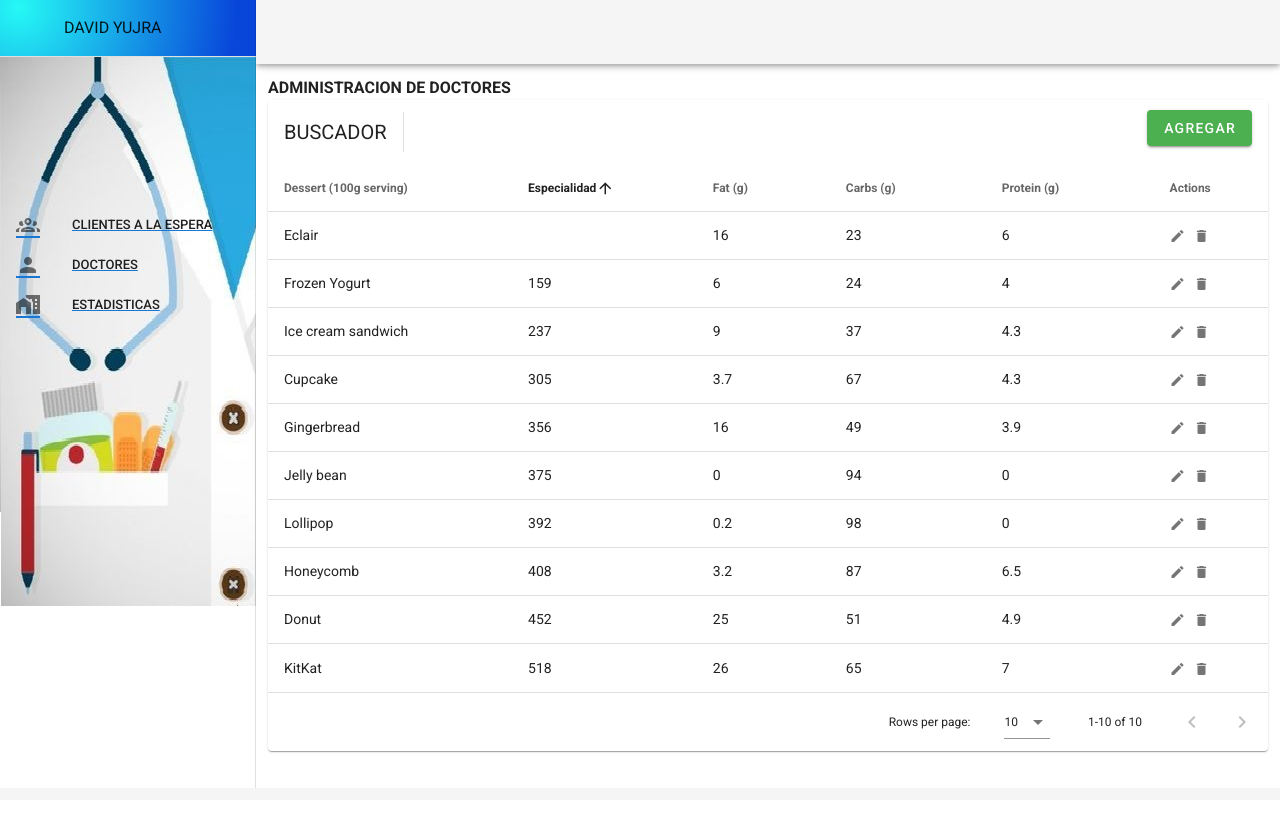
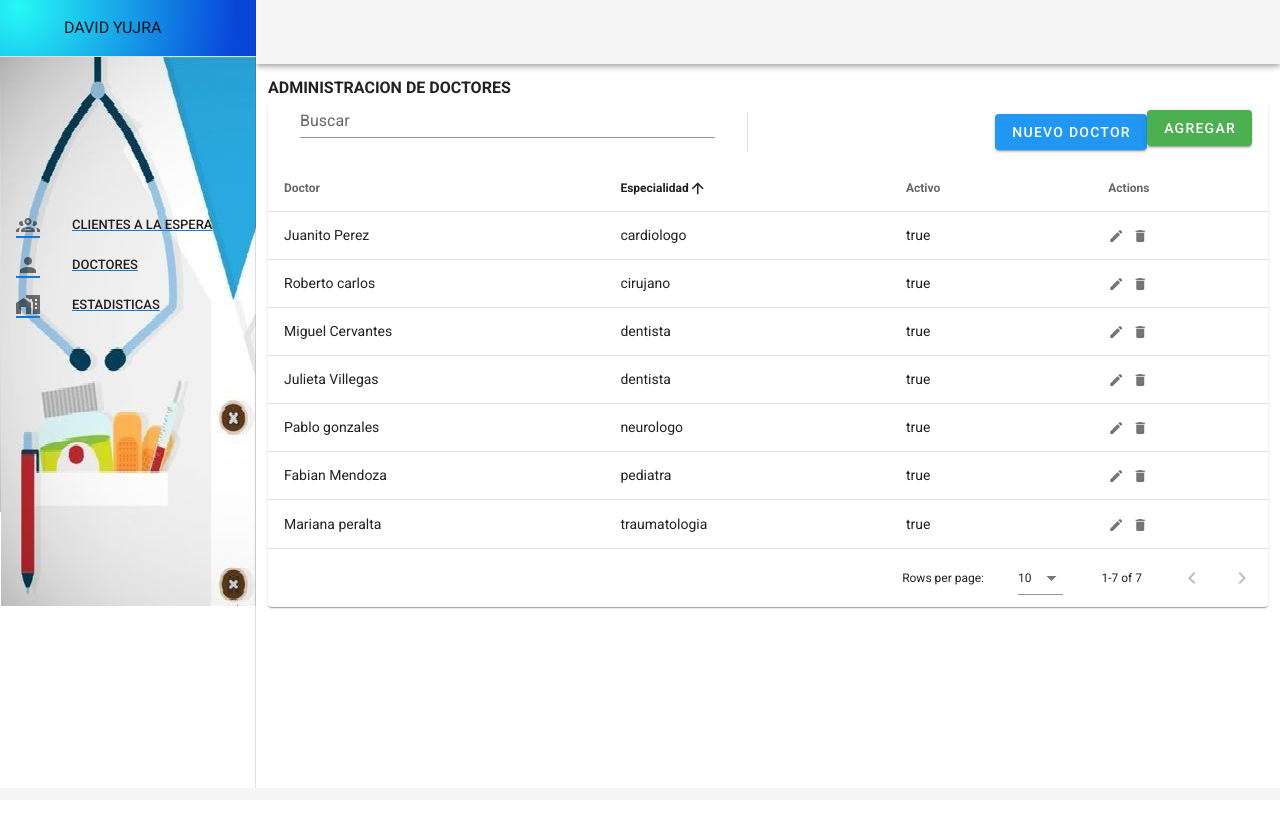
Before and after one commit to David-Yujra/Doctor_interfaz, a Vue app: page /Doctores in a window 1280 px wide. Shown: the top 826 px of the page. Built offline with nearby package versions, Linux system fonts and the light colour scheme.

Commit message:
modal 1234

```diff
--- a/src/components/ClientesEspera.vue
+++ b/src/components/ClientesEspera.vue
@@ -1,11 +1,56 @@
 <template>
     <div>
         <h4>Clientes a la espera</h4>
+        <v-card>
+            <v-card-title>
+                Nutrition
+                <v-spacer></v-spacer>
+                <v-text-field
+                    v-model="palabraBuscada"
+                    append-icon="mdi-magnify"
+                    label="Buscar"
+                    single-line
+                    hide-details
+                ></v-text-field>
+            </v-card-title>
+            <v-data-table
+                :headers="headers"
+                :items="items"
+
+                hide-default-footer
+                class="elevation-1 margen-top"
+            ></v-data-table>
+        </v-card>
+
     </div>
 </template>
 
 <script>
 export default {
-    name: 'ClientesEspera'
+    name: 'ClientesEspera',
+    data() {
+        return {
+            headers: [
+                { text: "Nombre", align: "start", sortable: false, value: "nombre"},
+                { text: "Carnet", value: "carnet" },
+                { text: "Especialidad", value: "especialidad" },
+                { text: "Actions", value: "actions", sortable: false },
+                ],
+            items: [
+                {
+                    nombre: "Miguelito",
+                    carnet: "1535353",
+                    especialidad: "cardiologia"
+                }
+            ],
+            palabraBuscada: ''
+        };
+    },
 }
 </script>
+
+<style scoped>
+.margen-top {
+  margin-top: 20px;
+}
+</style>
--- a/src/components/Doctores.vue
+++ b/src/components/Doctores.vue
@@ -11,7 +11,12 @@
       >
         <template v-slot:top>
           <v-toolbar flat>
-                        <v-toolbar-title>BUSCADOR</v-toolbar-title>
+            <!-- <v-toolbar-title>BUSCADOR</v-toolbar-title> -->
+            <v-text-field
+              v-model="search"
+              label="Buscar"
+              class="mx-4 my-4"
+            ></v-text-field>
             <v-divider class="mx-4" inset vertical></v-divider>
             <v-spacer></v-spacer>
             <v-dialog v-model="dialog" max-width="500px">
@@ -25,6 +30,9 @@
                 >
                   AGREGAR
                 </v-btn>
+                <v-btn color="info" @click="nuevoDoctor = !nuevoDoctor">
+                  Nuevo doctor
+                </v-btn>
               </template>
               <v-card>
                 <v-card-title>
@@ -34,36 +42,22 @@
                 <v-card-text>
                   <v-container>
                     <v-row>
-                                            <v-col cols="12" sm="6" md="4">
+                      <v-col cols="12" sm="12" md="12">
                         <v-text-field
-                                                    v-model="editedItem.name"
-                                                    label="Dessert name"
+                          v-model="editedItem.doctor"
+                          label="Nombre del doctor"
                         ></v-text-field>
                       </v-col>
-                                            <v-col cols="12" sm="6" md="4">
+                      <v-col cols="12" sm="12" md="12">
                         <v-text-field
-                                                    v-model="
-                                                        editedItem.especialidad
-                                                    "
+                          v-model="editedItem.especialidad"
                           label="Especialidad"
                         ></v-text-field>
                       </v-col>
-                                            <v-col cols="12" sm="6" md="4">
+                      <v-col cols="12" sm="12" md="12">
                         <v-text-field
-                                                    v-model="editedItem.fat"
-                                                    label="Fat (g)"
-                                                ></v-text-field>
-                                            </v-col>
-                                            <v-col cols="12" sm="6" md="4">
-                                                <v-text-field
-                                                    v-model="editedItem.carbs"
-                                                    label="Carbs (g)"
-                                                ></v-text-field>
-                                            </v-col>
-                                            <v-col cols="12" sm="6" md="4">
-                                                <v-text-field
-                                                    v-model="editedItem.protein"
-                                                    label="Protein (g)"
+                          v-model="editedItem.activo"
+                          label="Activo"
                         ></v-text-field>
                       </v-col>
                     </v-row>
@@ -72,41 +66,24 @@
 
                 <v-card-actions>
                   <v-spacer></v-spacer>
-                                    <v-btn
-                                        color="blue darken-1"
-                                        text
-                                        @click="close"
-                                    >
+                  <v-btn color="blue darken-1" text @click="close">
                     Cancel
                   </v-btn>
-                                    <v-btn
-                                        color="blue darken-1"
-                                        text
-                                        @click="save"
-                                    >
-                                        Save
-                                    </v-btn>
+                  <v-btn color="blue darken-1" text @click="save"> Save </v-btn>
                 </v-card-actions>
               </v-card>
             </v-dialog>
             <v-dialog v-model="dialogDelete" max-width="500px">
               <v-card>
                 <v-card-title class="text-h5"
-                                    >Are you sure you want to delete this
-                                    item?</v-card-title
-                                >
+                  >Estas seguro de querer eliminar este doctor?
+                </v-card-title>
                 <v-card-actions>
                   <v-spacer></v-spacer>
-                                    <v-btn
-                                        color="blue darken-1"
-                                        text
-                                        @click="closeDelete"
+                  <v-btn color="blue darken-1" text @click="closeDelete"
                     >Cancel</v-btn
                   >
-                                    <v-btn
-                                        color="blue darken-1"
-                                        text
-                                        @click="deleteItemConfirm"
+                  <v-btn color="blue darken-1" text @click="deleteItemConfirm"
                     >OK</v-btn
                   >
                   <v-spacer></v-spacer>
@@ -119,190 +96,189 @@
           <v-icon small class="mr-2" @click="editItem(item)">
             mdi-pencil
           </v-icon>
-                    <v-icon small @click="deleteItem(item)">
-                        mdi-delete
-                    </v-icon>
+          <v-icon small @click="deleteItem(item)"> mdi-delete </v-icon>
         </template>
         <template v-slot:no-data>
           <v-btn color="primary" @click="initialize"> Reset </v-btn>
         </template>
       </v-data-table>
     </v-app>
+
+    <v-dialog
+      transition="dialog-bottom-transition"
+      max-width="1000"
+      v-model="nuevoDoctor"
+    >
+      <v-card>
+        <v-card-title> Agregar nuevo doctor </v-card-title>
+        <v-card-text>
+          <v-row>
+            <v-col cols="6">
+              <v-text-field
+                v-model="editedItem.doctor"
+                label="Nombre del doctor"
+              ></v-text-field>
+            </v-col>
+            <v-col cols="6">
+              <v-text-field
+                v-model="editedItem.especialidad"
+                label="Especialidad"
+              ></v-text-field>
+            </v-col>
+            <v-col cols="6">
+              <v-text-field
+                v-model="editedItem.activo"
+                label="Activo"
+              ></v-text-field>
+            </v-col>
+          </v-row>
+          <v-row>
+            <v-col cols="12">
+              <v-btn color="blue darken-1" text @click="save"> Guardar </v-btn>
+            </v-col>
+          </v-row>
+        </v-card-text>
+      </v-card>
+    </v-dialog>
   </div>
 </template>
 
 <script>
 export default {
   name: "Doctores",
+  components: {},
   data: () => ({
+    nuevoDoctor: false,
     dialog: false,
     dialogDelete: false,
     headers: [
       {
-        text: 'Dessert (100g serving)',
-        align: 'start',
+        text: "Doctor",
+        align: "start",
         sortable: false,
-        value: 'name',
+        value: "doctor",
       },
-      { text: 'Especialidad', value: 'especialidad' },
-      { text: 'Fat (g)', value: 'fat' },
-      { text: 'Carbs (g)', value: 'carbs' },
-      { text: 'Protein (g)', value: 'protein' },
-      { text: 'Actions', value: 'actions', sortable: false },
+      { text: "Especialidad", value: "especialidad" },
+      { text: "Activo", value: "activo" },
+      { text: "Actions", value: "actions", sortable: false },
     ],
     desserts: [],
     editedIndex: -1,
     editedItem: {
-      name: '',
-      especialidad: 0,
-      fat: 0,
-      carbs: 0,
-      protein: 0,
+      name: "",
+      especialidad: "",
+      activo: true,
     },
     defaultItem: {
-      name: '',
-      especialidad: 0,
-      fat: 0,
-      carbs: 0,
-      protein: 0,
+      name: "",
+      especialidad: "",
+      activo: true,
     },
+    search: "",
+    attrs: "",
   }),
 
   computed: {
-    formTitle () {
-      return this.editedIndex === -1 ? 'New Item' : 'Edit Item'
+    formTitle() {
+      return this.editedIndex === -1 ? "New Item" : "Edit Item";
     },
   },
 
   watch: {
-    dialog (val) {
-      val || this.close()
+    dialog(val) {
+      val || this.close();
     },
-    dialogDelete (val) {
-      val || this.closeDelete()
+    dialogDelete(val) {
+      val || this.closeDelete();
     },
   },
 
-  created () {
-    this.initialize()
+  created() {
+    this.initialize();
   },
 
   methods: {
-    initialize () {
+    initialize() {
       this.desserts = [
         {
-          name: 'Frozen Yogurt',
-          especialidad: 159,
-          fat: 6.0,
-          carbs: 24,
-          protein: 4.0,
+          doctor: "Juanito Perez",
+          especialidad: "cardiologo",
+          activo: true,
         },
         {
-          name: 'Ice cream sandwich',
-          especialidad: 237,
-          fat: 9.0,
-          carbs: 37,
-          protein: 4.3,
+          doctor: "Pablo gonzales",
+          especialidad: "neurologo",
+          activo: true,
         },
         {
-          name: 'Eclair',
-          especilidad: 262,
-          fat: 16.0,
-          carbs: 23,
-          protein: 6.0,
+          doctor: "Fabian Mendoza",
+          especialidad: "pediatra",
+          activo: true,
         },
         {
-          name: 'Cupcake',
-          especialidad: 305,
-          fat: 3.7,
-          carbs: 67,
-          protein: 4.3,
+          doctor: "Miguel Cervantes",
+          especialidad: "dentista",
+          activo: true,
         },
         {
-          name: 'Gingerbread',
-          especialidad: 356,
-          fat: 16.0,
-          carbs: 49,
-          protein: 3.9,
+          doctor: "Roberto carlos",
+          especialidad: "cirujano",
+          activo: true,
         },
         {
-          name: 'Jelly bean',
-          especialidad: 375,
-          fat: 0.0,
-          carbs: 94,
-          protein: 0.0,
+          doctor: "Mariana peralta",
+          especialidad: "traumatologia",
+          activo: true,
         },
         {
-          name: 'Lollipop',
-          especialidad: 392,
-          fat: 0.2,
-          carbs: 98,
-          protein: 0,
+          doctor: "Julieta Villegas",
+          especialidad: "dentista",
+          activo: true,
         },
-        {
-          name: 'Honeycomb',
-          especialidad: 408,
-          fat: 3.2,
-          carbs: 87,
-          protein: 6.5,
-        },
-        {
-          name: 'Donut',
-          especialidad: 452,
-          fat: 25.0,
-          carbs: 51,
-          protein: 4.9,
-        },
-        {
-          name: 'KitKat',
-          especialidad: 518,
-          fat: 26.0,
-          carbs: 65,
-          protein: 7,
-        },
-      ]
+      ];
     },
 
-    editItem (item) {
-      this.editedIndex = this.desserts.indexOf(item)
-      this.editedItem = Object.assign({}, item)
-      this.dialog = true
+    editItem(item) {
+      this.editedIndex = this.desserts.indexOf(item);
+      this.editedItem = Object.assign({}, item);
+      this.dialog = true;
     },
 
-    deleteItem (item) {
-      this.editedIndex = this.desserts.indexOf(item)
-      this.editedItem = Object.assign({}, item)
-      this.dialogDelete = true
+    deleteItem(item) {
+      this.editedIndex = this.desserts.indexOf(item);
+      this.editedItem = Object.assign({}, item);
+      this.dialogDelete = true;
     },
 
-    deleteItemConfirm () {
-      this.desserts.splice(this.editedIndex, 1)
-      this.closeDelete()
+    deleteItemConfirm() {
+      this.desserts.splice(this.editedIndex, 1);
+      this.closeDelete();
     },
 
-    close () {
-      this.dialog = false
+    close() {
+      this.dialog = false;
       this.$nextTick(() => {
-        this.editedItem = Object.assign({}, this.defaultItem)
-        this.editedIndex = -1
-      })
+        this.editedItem = Object.assign({}, this.defaultItem);
+        this.editedIndex = -1;
+      });
     },
 
-    closeDelete () {
-      this.dialogDelete = false
+    closeDelete() {
+      this.dialogDelete = false;
       this.$nextTick(() => {
-        this.editedItem = Object.assign({}, this.defaultItem)
-        this.editedIndex = -1
-      })
+        this.editedItem = Object.assign({}, this.defaultItem);
+        this.editedIndex = -1;
+      });
     },
 
-    save () {
+    save() {
       if (this.editedIndex > -1) {
-        Object.assign(this.desserts[this.editedIndex], this.editedItem)
+        Object.assign(this.desserts[this.editedIndex], this.editedItem);
       } else {
-        this.desserts.push(this.editedItem)
+        this.desserts.push(this.editedItem);
       }
-      this.close()
+      this.close();
+      this.nuevoDoctor = false;
     },
   },
 };
--- a/src/components/Estadisticas.vue
+++ b/src/components/Estadisticas.vue
@@ -1,11 +1,35 @@
 <template>
-    <div>
-        <h4>Estadisticas</h4>
-    </div>
+  <div>
+    <h4>Estadisticas</h4>
+    <v-data-table
+      :headers="headers"
+      :items="items"
+      hide-default-header
+      hide-default-footer
+      class="elevation-1 margen-top"
+    ></v-data-table>
+  </div>
 </template>
 
 <script>
 export default {
-    name: 'Estadisticas'
+  name: "Estadisticas",
+  data() {
+    return {
+      headers: [
+        { text: "Doctor", align: "start", sortable: false, value: "doctor"},
+        { text: "Especialidad", value: "especialidad" },
+        { text: "Activo", value: "activo" },
+        { text: "Actions", value: "actions", sortable: false },
+      ],
+      items: [],
+    };
+  },
+};
+</script>
+
+<style scoped>
+.margen-top {
+  margin-top: 20px;
 }
-</script>
+</style>
--- a/src/router/index.js
+++ b/src/router/index.js
@@ -5,6 +5,7 @@ import HelloWorld from '../components/HelloWorld.vue'
 import Estadisticas from '../components/Estadisticas.vue'
 import Doctores from '../components/Doctores.vue'
 import ClientesEspera from '../components/ClientesEspera.vue'
+
 
 Vue.use(VueRouter)
 
@@ -43,7 +44,8 @@ const routes = [{
         path: '/ClientesEspera',
         name: 'ClientesEspera',
         component: ClientesEspera
-    }
+    },
+
 ]
 
 const router = new VueRouter({
```
Also changed, not shown: src/components/NuevoDoctor.vue (added, +33 -0 lines), 1 other file (tests, documents, lock files or other folders). Lines whose indentation alone changed are shown as unchanged.
